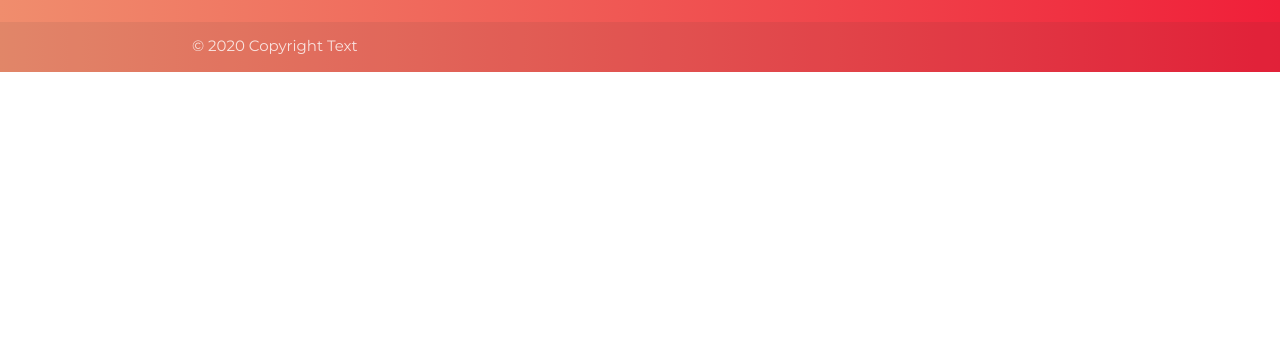
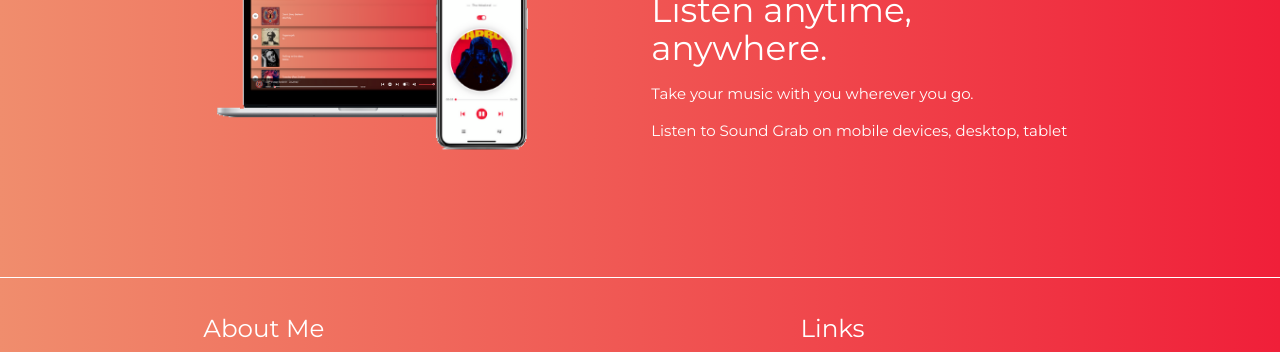
Before and after one commit to captainflo/GrabSound, a React app in the folder client/: page / in a window 1280 px wide. Shown: the part 1734-2086 px from the top of the page. Before the commit the page ends 1806 px from the top, so only its background shows below. Built offline with nearby package versions, Linux system fonts and the light colour scheme; no server answers; a script that the page names is missing.

Commit message:
add style landing

```diff
--- a/client/src/components/css/Welcome.css
+++ b/client/src/components/css/Welcome.css
@@ -1,4 +1,4 @@
-/* Banner 01  */
+/* Banner search  */
 .banner-welcome {
   background-image: url('/images/back.jpg');
   width: 100%;
@@ -22,7 +22,7 @@
   margin-right: auto;
 }
 
-/* banner 02 */
+/* banner concept */
 .section {
   padding-top: 3rem !important;
   padding-bottom: 4rem !important;
@@ -58,10 +58,19 @@
     #f01f39
   ); /* W3C, IE 10+/ Edge, Firefox 16+, Chrome 26+, Opera 12+, Safari 7+ */
 }
-/* Banner 03 */
+/* Banner album */
 .carousel-cover {
   border-radius: 5px;
 }
 
+/* Banner Phone */
+.iphone {
+  width: 100%;
+  height: auto;
+}
+
+.box-text-device {
+  margin-top: 20%;
+}
 @media only screen and (max-width: 600px) {
 }
--- a/client/src/components/pages/Welcome.js
+++ b/client/src/components/pages/Welcome.js
@@ -9,6 +9,7 @@ import SoundBar from '../utils/SoundBar';
 import Preload from '../utils/preload';
 import M from 'materialize-css/dist/js/materialize.min.js';
 import WHY from '../utils/Why';
+import BannerPhone from '../utils/BannerPhone';
 
 class Welcome extends React.Component {
   state = {
@@ -34,8 +35,6 @@ class Welcome extends React.Component {
             <FormSearch />
           </div>
         </div>
-        {/* WHY */}
-        <WHY />
         {this.props.music ? (
           <CarouselWelcome music={this.props.music} play={this.play} />
         ) : (
@@ -48,6 +47,8 @@ class Welcome extends React.Component {
         ) : (
           ''
         )}
+        <WHY />
+        <BannerPhone />
       </div>
     );
   }
--- /dev/null
+++ b/client/src/components/utils/BannerPhone.js
@@ -0,0 +1,29 @@
+import React, { Component } from 'react';
+
+class BannerPhone extends Component {
+  render() {
+    return (
+      <div className="section">
+        <div className="container">
+          <div className="row">
+            <div className="col m6">
+              <img
+                className="iphone"
+                src={process.env.PUBLIC_URL + '/images/1.png'}
+              />
+            </div>
+            <div className="col m6">
+              <div className="box-text-device">
+                <h4>Listen anytime, anywhere.</h4>
+                <p>Take your music with you wherever you go.</p>
+                <p>Listen to Sound Grab on mobile devices, desktop, tablet</p>
+              </div>
+            </div>
+          </div>
+        </div>
+      </div>
+    );
+  }
+}
+
+export default BannerPhone;
```
Also changed, not shown: client/public/images/1.png (added), client/public/images/iphone.png (added), client/public/images/mac.png (added).
